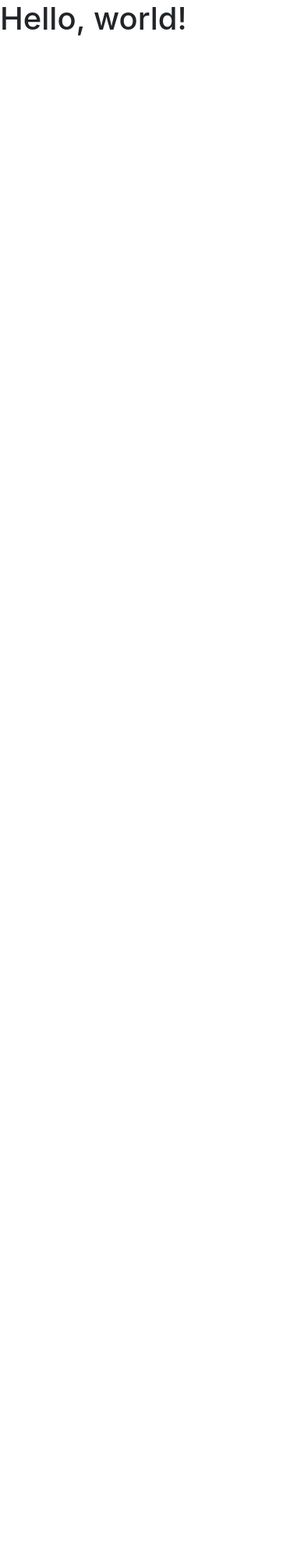
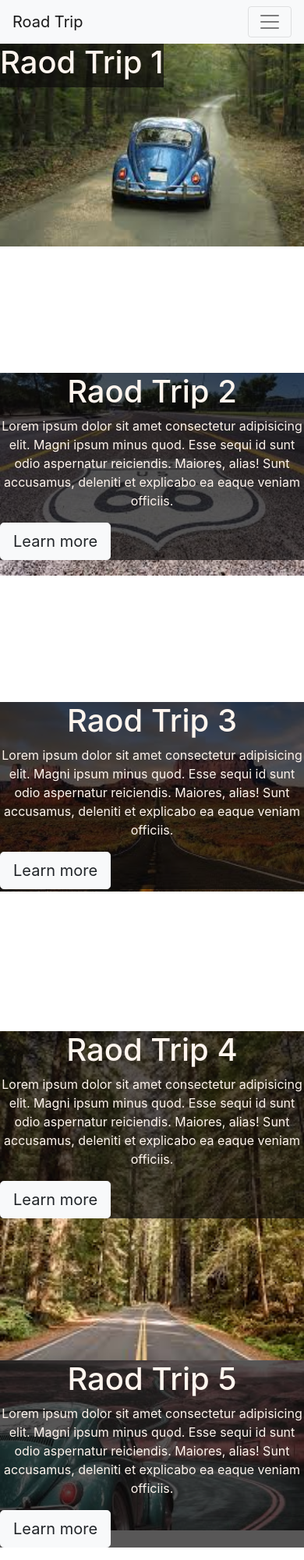
Before and after one commit to tjrlopez/parallax-practice, a plain HTML site: page index.html in a window 390 px wide. Shown: the top 2000 px of the page at 78% size. Before the commit the page ends 844 px from the top, so only its background shows below. Drawn offline with nearby package versions, Linux system fonts and the light colour scheme.

Commit message:
added additonal html sections with background css

```diff
--- a/css/style.css
+++ b/css/style.css
@@ -0,0 +1,52 @@
+
+.sec1 {
+    background-image: url("../img/rt1.jpg");
+    background-repeat: no-repeat;
+    background-size: 100%;
+    background-attachment: cover;
+    min-height: 50vh;
+}
+
+.sec2 {
+    background-image: url("../img/rt2.jpg");
+    background-repeat: no-repeat;
+    background-size: 100%;
+    background-attachment: cover;
+    min-height: 50vh;
+}
+
+.sec3 {
+    background-image: url("../img/rt3.jpg");
+    background-repeat: no-repeat;
+    background-size: 100%;
+    background-attachment: cover;
+    min-height: 50vh;
+}
+
+.sec4 {
+    background-image: url("../img/rt4.jpg");
+    background-repeat: no-repeat;
+    background-size: 100%;
+    background-attachment: cover;
+    min-height: 50vh;
+}
+
+.sec5 {
+    background-image: url("../img/rt5.jpg");
+    background-repeat: no-repeat;
+    background-size: 100%;
+    background-attachment: cover;
+    min-height: 50vh;
+}
+
+.sec6{
+    display: flex;
+    flex-direction: row;
+    justify-content: center;
+    text-align: center;
+}
+
+.text-box {
+    background-color: rgba(12, 11, 11, 0.685);
+    color: seashell;
+}
--- a/index.html
+++ b/index.html
@@ -5,15 +5,108 @@
     <meta charset="utf-8">
     <meta name="viewport" content="width=device-width, initial-scale=1, shrink-to-fit=no">
     <link rel="stylesheet" href="/css/style.css">
+    <script src="https://kit.fontawesome.com/fc649cacec.js" crossorigin="anonymous"></script>
 
     <!-- Bootstrap CSS -->
     <link rel="stylesheet" href="https://cdn.jsdelivr.net/npm/bootstrap@4.5.3/dist/css/bootstrap.min.css" integrity="sha384-TX8t27EcRE3e/ihU7zmQxVncDAy5uIKz4rEkgIXeMed4M0jlfIDPvg6uqKI2xXr2" crossorigin="anonymous">
 
-    <title>Hello, world!</title>
+    <link rel="preconnect" href="https://fonts.gstatic.com">
+    <link href="https://fonts.googleapis.com/css2?family=Lobster&display=swap" rel="stylesheet">
+    <link rel="preconnect" href="https://fonts.gstatic.com">
+    <link href="https://fonts.googleapis.com/css2?family=Open+Sans:wght@300&display=swap" rel="stylesheet">
+
+    <title>Road Trip Layout</title>
   </head>
   <body>
-    <h1>Hello, world!</h1>
 
+    <nav class="navbar navbar-light bg-light">
+      <a class="navbar-brand" href="#">Road Trip</a>
+      <button class="navbar-toggler" type="button" data-toggle="collapse" data-target="#navbarNav" aria-controls="navbarNav" aria-expanded="false" aria-label="Toggle navigation">
+        <span class="navbar-toggler-icon"></span>
+      </button>
+      <div class="collapse navbar-collapse" id="navbarNav">
+        <ul class="navbar-nav">
+          <li class="nav-item active">
+            <a class="nav-link" href="#">Home <span class="sr-only">(current)</span></a>
+          </li>
+          <li class="nav-item">
+            <a class="nav-link" href="#">Features</a>
+          </li>
+          <li class="nav-item">
+            <a class="nav-link" href="#">Pricing</a>
+          </li>
+        </ul>
+      </div>
+    </nav>
+
+    <div class="jumbotron-fluid bg-size sec1">
+      <div class="container-fluid">
+        <div class="row">
+          <div class="text-box">
+          <h1 class="text-center">Raod Trip 1</h1>
+          </div>
+        </div>
+      </div>
+    </div>
+
+    <div class="jumbotron-fluid bg-size sec2">
+      <div class="container-fluid">
+        <div class="row">
+          <div class="text-box">
+          <h1 class="text-center">Raod Trip 2</h1>
+          <p class="text-center">Lorem ipsum dolor sit amet consectetur adipisicing elit. Magni ipsum minus quod. Esse sequi id sunt odio aspernatur reiciendis. Maiores, alias! Sunt accusamus, deleniti et explicabo ea eaque veniam officiis.</p>
+          <a class="btn btn-light btn-lg" href="#" role="button">Learn more</a>
+          </div>
+        </div>
+      </div>
+    </div>
+
+
+    <div class="jumbotron-fluid bg-size sec3">
+      <div class="container-fluid">
+        <div class="row">
+          <div class="text-box">
+          <h1 class="text-center">Raod Trip 3</h1>
+          <p class="text-center">Lorem ipsum dolor sit amet consectetur adipisicing elit. Magni ipsum minus quod. Esse sequi id sunt odio aspernatur reiciendis. Maiores, alias! Sunt accusamus, deleniti et explicabo ea eaque veniam officiis.</p>
+          <a class="btn btn-light btn-lg" href="#" role="button">Learn more</a>
+          </div>
+        </div>
+      </div>
+    </div>
+
+    <div class="jumbotron-fluid bg-size sec4">
+      <div class="container-fluid">
+        <div class="row">
+          <div class="text-box">
+          <h1 class="text-center">Raod Trip 4</h1>
+          <p class="text-center">Lorem ipsum dolor sit amet consectetur adipisicing elit. Magni ipsum minus quod. Esse sequi id sunt odio aspernatur reiciendis. Maiores, alias! Sunt accusamus, deleniti et explicabo ea eaque veniam officiis.</p>
+          <a class="btn btn-light btn-lg" href="#" role="button">Learn more</a>
+          </div>
+        </div>
+      </div>
+    </div>
+
+    <div class="jumbotron-fluid bg-size sec5">
+      <div class="container-fluid">
+        <div class="row">
+          <div class="text-box">
+          <h1 class="text-center">Raod Trip 5</h1>
+          <p class="text-center">Lorem ipsum dolor sit amet consectetur adipisicing elit. Magni ipsum minus quod. Esse sequi id sunt odio aspernatur reiciendis. Maiores, alias! Sunt accusamus, deleniti et explicabo ea eaque veniam officiis.</p>
+          <a class="btn btn-light btn-lg" href="#" role="button">Learn more</a>
+          </div>
+        </div>
+      </div>
+    </div>
+
+    <div class="jumbotron-fluid sec6">
+        <div>
+          <p>CONTACT</p>
+        <a href=">https://twitter.com/"target="blank"> <i class="fab fa-twitter pr-1"></i></a>
+        <a href="https://business.instagram.com/getting-started"target="blank"> <i class="fab fa-instagram pr-1"></i></a>
+        <a href=">https://www.facebook.com/business"target="blank">  <i class="fab fa-facebook-square"></i></a>
+        <p>&#169 Untitled Design templated. Images: Unsplash</p>
+      </div>
+    </div>
 
     <!-- Option 1: jQuery and Bootstrap Bundle (includes Popper) -->
     <script src="https://code.jquery.com/jquery-3.5.1.slim.min.js" integrity="sha384-DfXdz2htPH0lsSSs5nCTpuj/zy4C+OGpamoFVy38MVBnE+IbbVYUew+OrCXaRkfj" crossorigin="anonymous"></script>
```
Also changed, not shown: img/rt1.jpg (added), img/rt2.jpg (added), img/rt3.jpg (added), img/rt4.jpg (added), img/rt5.jpg (added).
